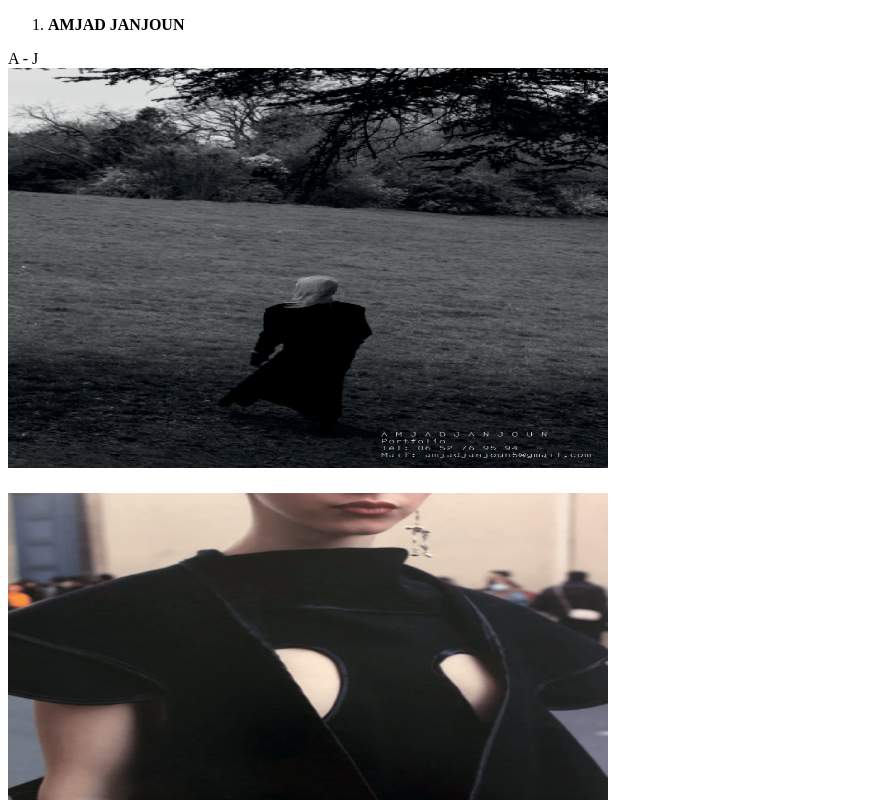
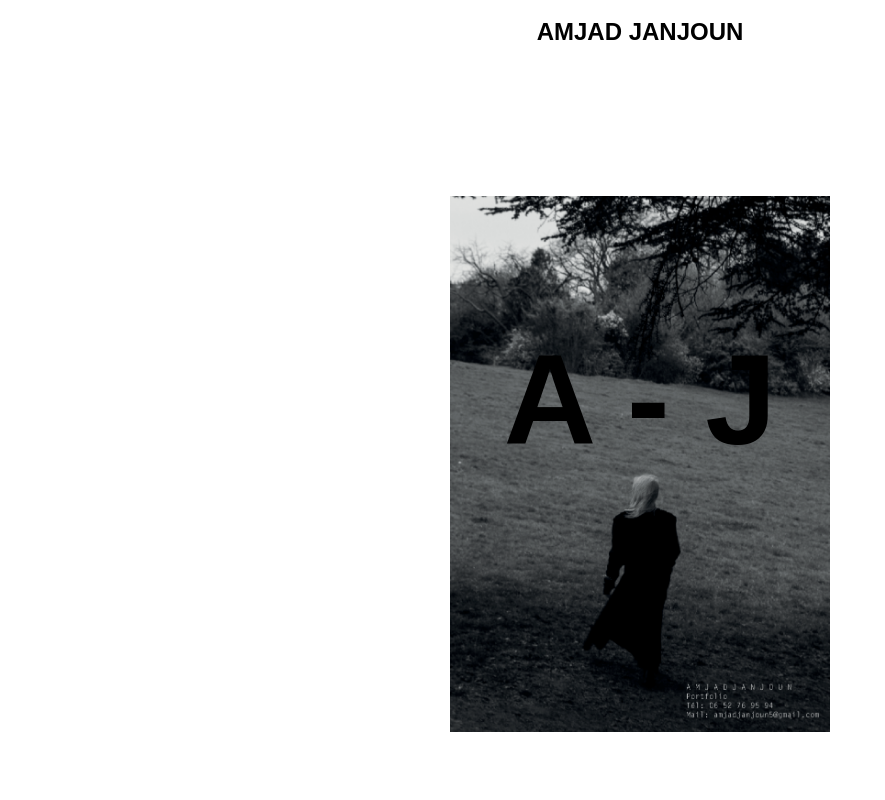
Before and after one commit to harfore/A-J, a Next.js app in the folder a-j/: page / in a window 1280 px wide. Shown: the top 800 px of the page, without its empty margins (0-885 px from the left). Built offline with nearby package versions, Linux system fonts and the light colour scheme.

Commit message:
fix: image interface

```diff
--- a/a-j/pages/index.tsx
+++ /dev/null
@@ -1,7 +0,0 @@
-import Home from '../src/app/page';
-
-const IndexPage = () => {
-    return <Home />;
-};
-
-export default IndexPage;
--- a/a-j/src/app/imports/image-array.jsx
+++ b/a-j/src/app/imports/image-array.ts
@@ -1,31 +1,6 @@
-import image1 from "../../../public/images/page1.png";
-import image2 from "../../../public/images/page2.png";
-import image3 from "../../../public/images/page3.png";
-import image4 from "../../../public/images/page4.png";
-import image5 from "../../../public/images/page5.png";
-import image6 from "../../../public/images/page6.png";
-import image7 from "../../../public/images/page7.png";
-import image8 from "../../../public/images/page8.png";
-import image9 from "../../../public/images/page9.png";
-import image10 from "../../../public/images/page10.png";
-import image11 from "../../../public/images/page11.png";
-import image12 from "../../../public/images/page12.png";
-import image13 from "../../../public/images/page13.png";
-import image14 from "../../../public/images/page14.png";
-import image15 from "../../../public/images/page15.png";
-import image16 from "../../../public/images/page16.png";
-import image17 from "../../../public/images/page17.png";
-import image18 from "../../../public/images/page18.png";
-import image19 from "../../../public/images/page19.png";
-import image20 from "../../../public/images/page20.png";
-import image21 from "../../../public/images/page21.png";
-import image22 from "../../../public/images/page22.png";
-import image23 from "../../../public/images/page23.png";
-import image24 from "../../../public/images/page24.png";
-import image25 from "../../../public/images/page25.png";
-import image26 from "../../../public/images/page26.png";
+import { ImageData } from "../page";
 
-const images = [
+const images: ImageData[] = [
     { src: "/images/page1.png", type: "full", text: "" },
     { src: "/images/page2.png", type: "full", title: "PACK YOUR BODY", text: "Design, création et direction artistique. Vêtements inspirés d'emballage en carton, de corps et de dimensions, transformé en vêtements. Ce projet est réalisé en laine bouillie. Format Photos 2:3" },
     { src: "/images/page3.png", type: "side" },
--- a/a-j/src/app/page.tsx
+++ b/a-j/src/app/page.tsx
@@ -1,11 +1,17 @@
 "use client";
-import { useEffect, useState, useRef } from "react";
 import Image from "next/image";
 import Header from "./components/header";
 import Footer from "./components/footer";
 import images from "./imports/image-array";
 
-const Section = ({ image, index }: { image: any; index: number }) => {
+export interface ImageData {
+  type: "full" | "side";
+  src: string;
+  title?: string;
+  text?: string;
+}
+
+const Section = ({ image, index }: { image: ImageData; index: number }) => {
   return (
     <div className="section-wrapper">
       {/* single image */}
@@ -18,7 +24,7 @@ const Section = ({ image, index }: { image: any; index: number }) => {
             alt={`Image ${index + 1}`}
             className="h-3/4 max-w-full object-contain p-8 bg-white"
           />
-          <h1>{image.title}</h1>
+          {/* <h1>{image.title}</h1> */}
           {image.text && (
             <p className="max-w-lg md:ml-8 text-center md:text-left text-sm sm:text-base md:text-lg lg:text-xl xl:text-2xl">
               {image.text}
@@ -72,7 +78,7 @@ export default function Home() {
         A - J
       </div>
 
-      {images.map((image, index) => (
+      {images?.map((image, index) => (
         <Section key={index} image={image} index={index} />
       ))}
       <Footer />
```
Also changed, not shown: 2 other files (tests, documents, lock files or other folders).
